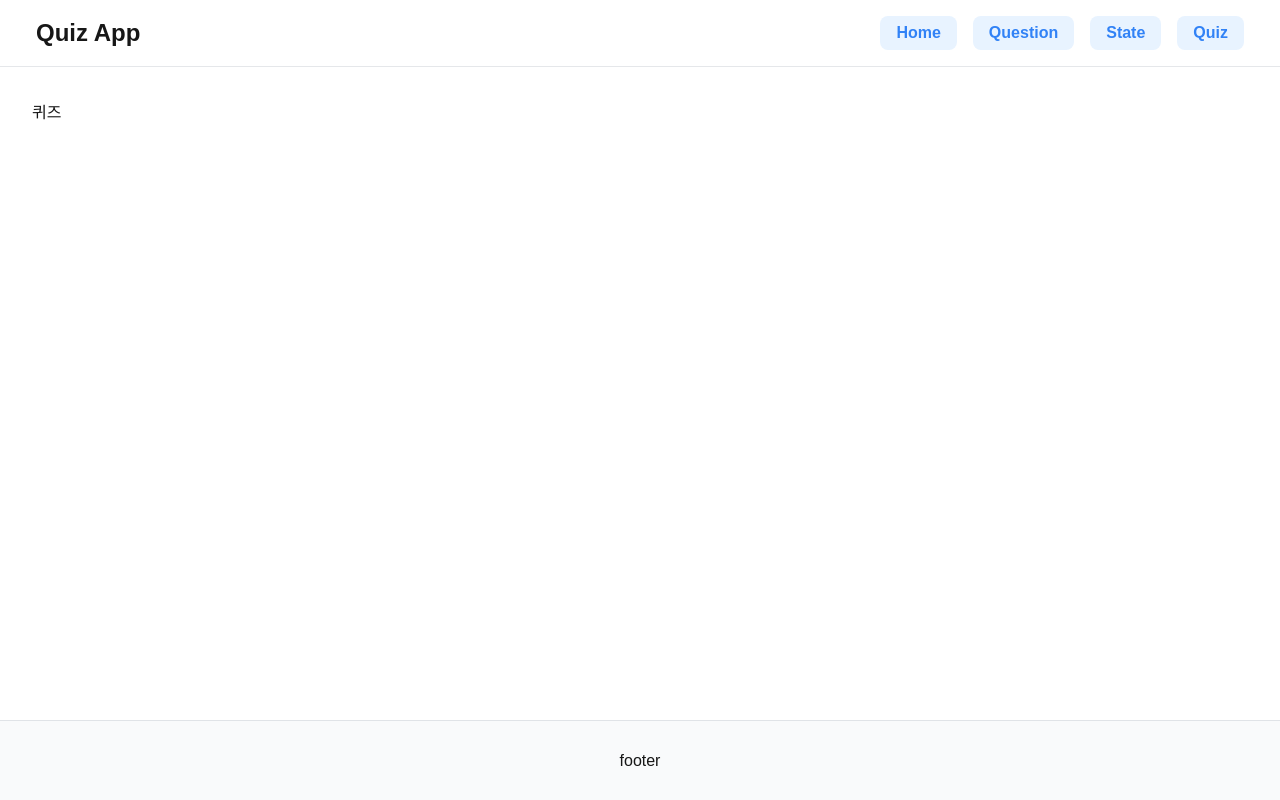
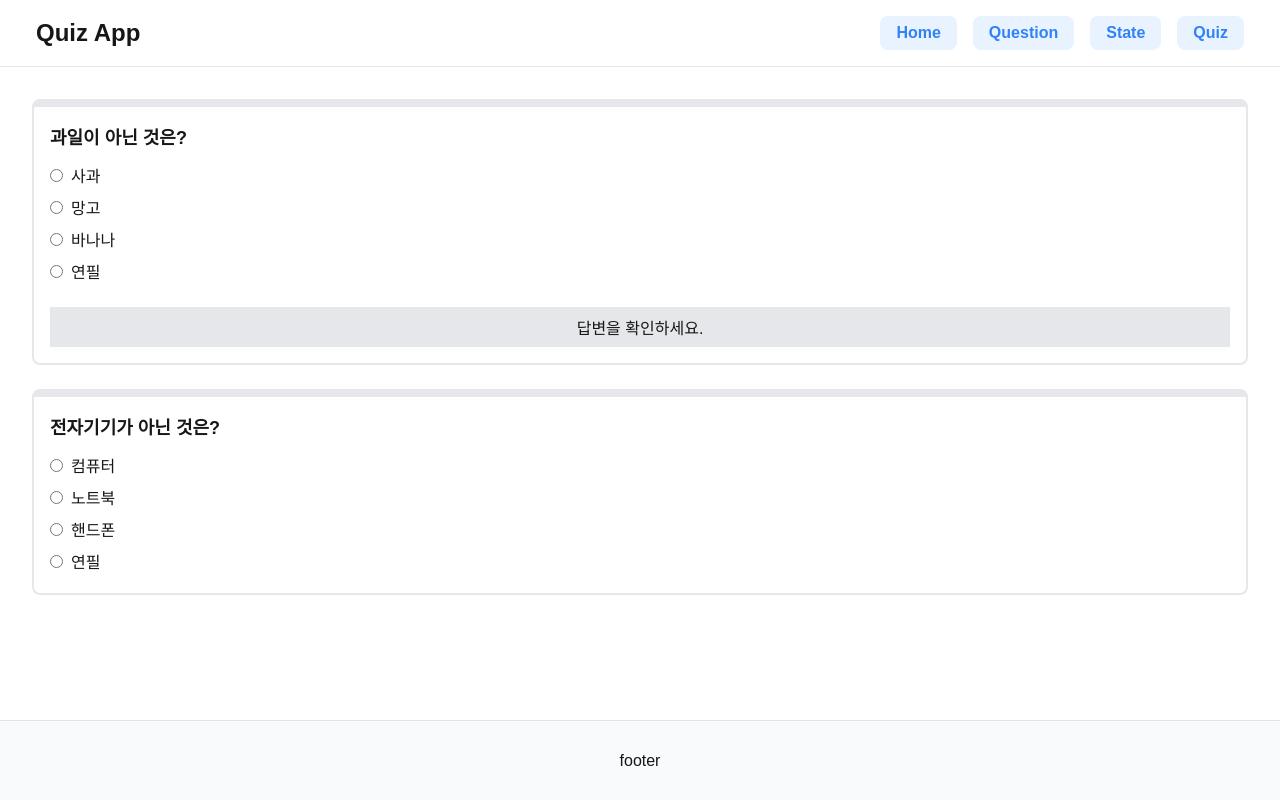
Before and after one commit to dpwl35/inflearn-warming-up-study, a Next.js app in the folder 11-quiz/: page /question in a window 1280 px wide. Built offline with nearby package versions, Linux system fonts and the light colour scheme.

Commit message:
style: 퀴즈UI 추가

```diff
--- a/11-quiz/src/app/question/page.tsx
+++ b/11-quiz/src/app/question/page.tsx
@@ -1,3 +1,114 @@
+'use client';
+import React, { ChangeEvent, useState } from 'react';
+
 export default function QuestionPage() {
-  return <div>퀴즈</div>;
+  const [selectedValue, setSelectedValue] = useState<string>('');
+
+  const handleChange = (event: ChangeEvent<HTMLInputElement>) => {
+    setSelectedValue(event.target.value);
+  };
+
+  return (
+    <ul className='question'>
+      <li>
+        <p>과일이 아닌 것은?</p>
+        <ul className='question-item'>
+          <li>
+            <input
+              type='radio'
+              id='apple'
+              name='fruit'
+              value='apple'
+              checked={selectedValue === 'apple'}
+              onChange={handleChange}
+            />
+            <label htmlFor='apple'>사과</label>
+          </li>
+          <li>
+            <input
+              type='radio'
+              id='mango'
+              name='fruit'
+              value='mango'
+              checked={selectedValue === 'mango'}
+              onChange={handleChange}
+            />
+            <label htmlFor='mango'>망고</label>
+          </li>
+          <li>
+            <input
+              type='radio'
+              id='banana'
+              name='fruit'
+              value='banana'
+              checked={selectedValue === 'banana'}
+              onChange={handleChange}
+            />
+            <label htmlFor='banana'>바나나</label>
+          </li>
+          <li>
+            <input
+              type='radio'
+              id='pencil'
+              name='fruit'
+              value='pencil'
+              checked={selectedValue === 'pencil'}
+              onChange={handleChange}
+            />
+            <label htmlFor='pencil'>연필</label>
+          </li>
+        </ul>
+        <div className='result'>답변을 확인하세요.</div>
+      </li>
+      <li>
+        <p>전자기기가 아닌 것은?</p>
+        <ul className='question-item'>
+          <li>
+            <input
+              type='radio'
+              id='computer'
+              name='device'
+              value='computer'
+              checked={selectedValue === 'computer'}
+              onChange={handleChange}
+            />
+            <label htmlFor='computer'>컴퓨터</label>
+          </li>
+          <li>
+            <input
+              type='radio'
+              id='laptop'
+              name='device'
+              value='laptop'
+              checked={selectedValue === 'laptop'}
+              onChange={handleChange}
+            />
+            <label htmlFor='laptop'>노트북</label>
+          </li>
+          <li>
+            <input
+              type='radio'
+              id='phone'
+              name='device'
+              value='phone'
+              checked={selectedValue === 'phone'}
+              onChange={handleChange}
+            />
+            <label htmlFor='phone'>핸드폰</label>
+          </li>
+          <li>
+            <input
+              type='radio'
+              id='pencil'
+              name='device'
+              value='pencil'
+              checked={selectedValue === 'pencil'}
+              onChange={handleChange}
+            />
+            <label htmlFor='pencil'>연필</label>
+          </li>
+        </ul>
+      </li>
+    </ul>
+  );
 }
```
